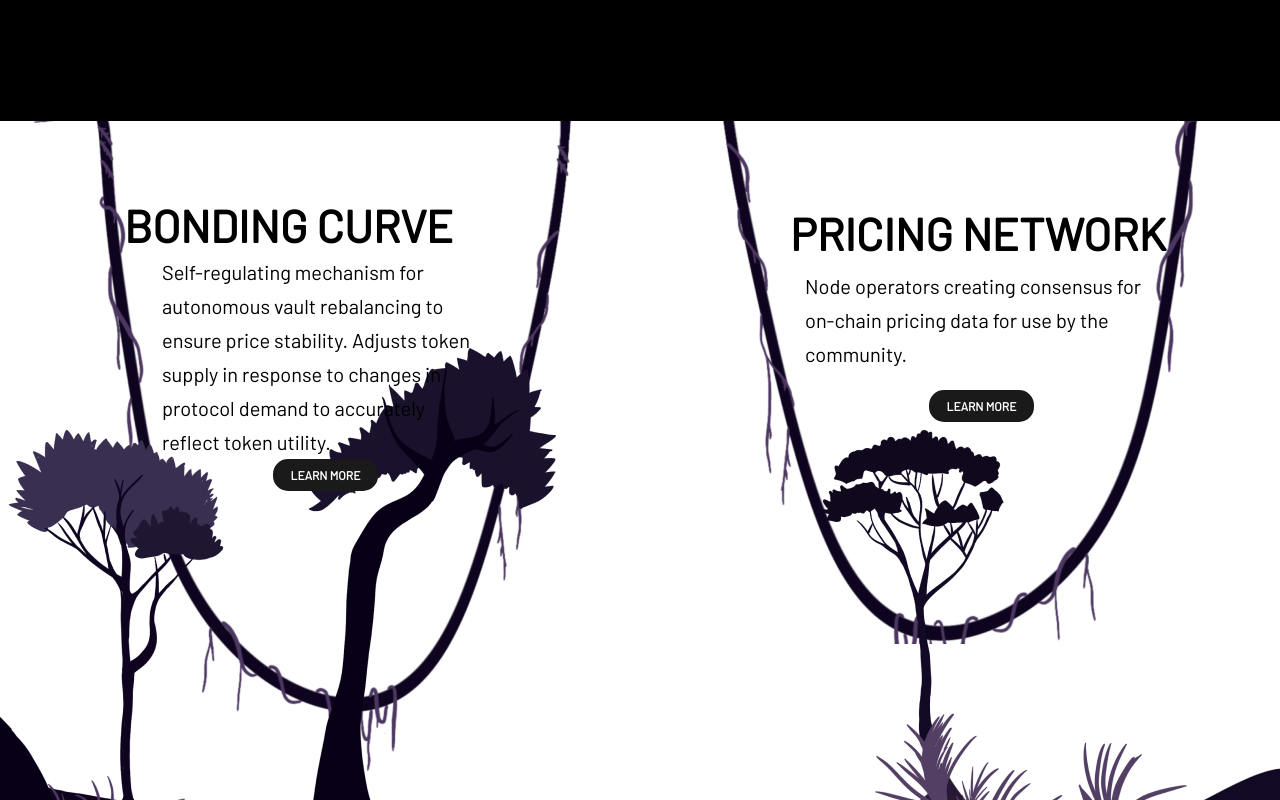
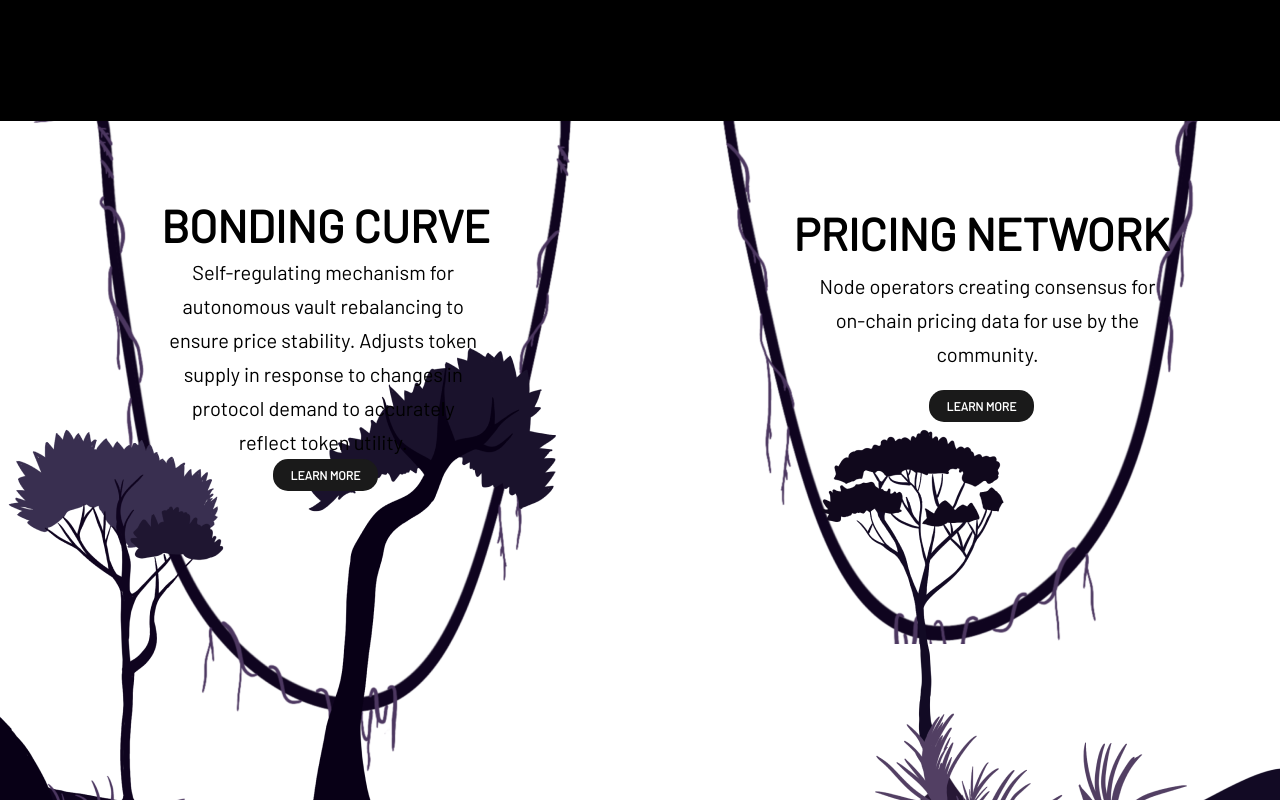
Before and after one commit to razhzq/seisunfrontend, a React (Create React App) app: page / in a window 1280 px wide. Shown: the part 1680-2480 px from the top of the page. Built offline with nearby package versions, Linux system fonts and the light colour scheme.

Commit message:
fixed detailview with new vines and tree

```diff
--- a/src/Home.js
+++ b/src/Home.js
@@ -17,9 +17,8 @@ const Home = () => {
 				<section className="overlay">
 					<DetailView></DetailView>
 					<BenefitView></BenefitView>
-							<ContactView className='h-screen'></ContactView>
+					<ContactView></ContactView>
 				</section>
-
 			</div>
     )
 }
--- a/src/views/DetailView.js
+++ b/src/views/DetailView.js
@@ -3,13 +3,16 @@ import vines_left from '../assets/BondingCurve/vines_left.png';
 import trees_left from '../assets/BondingCurve/trees_left.png';
 import vines_right from '../assets/BondingCurve/vines_right.png';
 import trees_right from '../assets/BondingCurve/trees_right.png';
+import vines_top from '../assets/BondingCurve/vines_top.png';
+import trees_bottom from '../assets/BondingCurve/trees_bottom.png';
 
 const DetailView = () => {
 	return (
-		<div className="bg-white mx-auto relative overflow-hidden">
-			<div className="container mx-auto flex flex-col xl:flex-row h-screen zl:h-[974px]" >
+		<div>
+			<div className="bg-white mx-auto relative overflow-hidden h-screen hidden xl:block">
+				<div className="container mx-auto flex flex-col xl:flex-row md:h-screen h-[974px]" >
 					<div className="flex-1 relative overflow-hidden h-screen">
-					<div className='absolute left-[20px] xl:left-[124px]  top-[87px] w-[403px] text-left z-10'>
+						<div className='absolute left-[20px] xl:left-[124px]  top-[87px] w-[403px] text-left z-10 text-center'>
 							<p className='uppercase font-bold text-black text-[45px] leading-[34px]'>BONDING CURVE</p>
 							<p className='w-[80%] ml-[38px] mt-[13px] font-normal font-medium text-[20px] leading-[34px]'>Self-regulating mechanism for autonomous vault rebalancing to ensure price stability. Adjusts token supply in response to changes in protocol demand to accurately reflect token utility.</p>
 
@@ -26,9 +29,9 @@ const DetailView = () => {
 					</div>
 
 					<div className="flex-1 relative overflow-hidden h-screen">
-					<div className='absolute right-0 xl:right-[107px] top-0 xl:top-[95px] w-[383px] text-left z-10'>
-						<p className='uppercase font-bold text-black text-[45px] text-left leading-[34px]'>PRICING NETWORK</p>
-						<p className='w-[365px] text-left ml-[15px] mt-[19px] font-normal font-medium text-[20px] leading-[34px]'>Node operators creating consensus for on-chain pricing data for use by the community.</p>
+						<div className='absolute right-0 xl:right-[107px] top-0 xl:top-[95px] w-[383px] z-10 text-center'>
+							<p className='uppercase font-bold text-black text-[45px] leading-[34px]'>PRICING NETWORK</p>
+							<p className='w-[365px] ml-[15px] mt-[19px] font-normal font-medium text-[20px] leading-[34px]'>Node operators creating consensus for on-chain pricing data for use by the community.</p>
 
 							<button className="bg-[#1A1A1A] w-[105px] h-[32px] rounded-[15px] leading-[34px] text-[12px] text-center uppercase text-white mx-auto flex justify-center mt-[19px] font-bold items-center">LEARN MORE</button>
 
@@ -37,11 +40,7 @@ const DetailView = () => {
 						<div className="right-[-188px] top-0 absolute w-[1009px] hidden xl:block">
 							<img src={vines_right}></img>
 						</div>
-
-
 					</div>
-
-
 				</div>
 
 				<div className="left-[0px] bottom-0 absolute w-[832px] hidden xl:block">
@@ -52,6 +51,38 @@ const DetailView = () => {
 					<img src={trees_right}></img>
 				</div>
 			</div>
+
+			<div className='block xl:hidden bg-white flex justify-center'>
+				<div className="overflow-hidden h-[700px]">
+					<div className='mt-[137px] w-[403px] text-left z-10 text-center relative'>
+						<p className='uppercase font-bold text-black text-[45px] leading-[34px] text-left'>BONDING CURVE</p>
+						<p className='w-[80%] ml-[38px] mt-[13px] font-normal font-medium text-[20px] leading-[34px] text-left ml-[20px]'>Self-regulating mechanism for autonomous vault rebalancing to ensure price stability. Adjusts token supply in response to changes in protocol demand to accurately reflect token utility.</p>
+
+						<button className="bg-[#1A1A1A] w-[105px] h-[32px] rounded-[15px] leading-[34px] text-[12px] text-center uppercase text-white mx-auto flex justify-center font-bold items-center">LEARN MORE</button>
+
+						<div className="right-[-270px] top-[-80px] absolute w-[741px]">
+							<img src={vines_top}></img>
+						</div>
+					</div>
+				</div>
+			</div>
+
+			<div className='block xl:hidden bg-white flex justify-center'>
+				<div className="overflow-hidden">
+					<div className='mt-[137px] w-[403px] text-left z-10 text-center relative h-[560px]'>
+						<p className='uppercase font-bold text-black text-[45px] leading-[34px] text-left'>PRICING NETWORK</p>
+						<p className='w-[365px] ml-[15px] mt-[19px] font-normal font-medium text-[20px] leading-[34px] text-left ml-[20px]'>Node operators creating consensus for on-chain pricing data for use by the community.</p>
+
+						<button className="bg-[#1A1A1A] w-[105px] h-[32px] rounded-[15px] leading-[34px] text-[12px] text-center uppercase text-white mx-auto flex justify-center mt-[39px] ml-[60px] font-bold items-center">LEARN MORE</button>
+
+
+						<div className="right-[-100px] bottom-[0px] absolute w-[543px]">
+							<img src={trees_bottom}></img>
+						</div>
+					</div>
+				</div>
+			</div>
+		</div>
 	)
 }
 
```
Also changed, not shown: src/assets/BondingCurve/trees_bottom.png (added), src/assets/BondingCurve/vines_top.png (added). Lines whose indentation alone changed are shown as unchanged.
